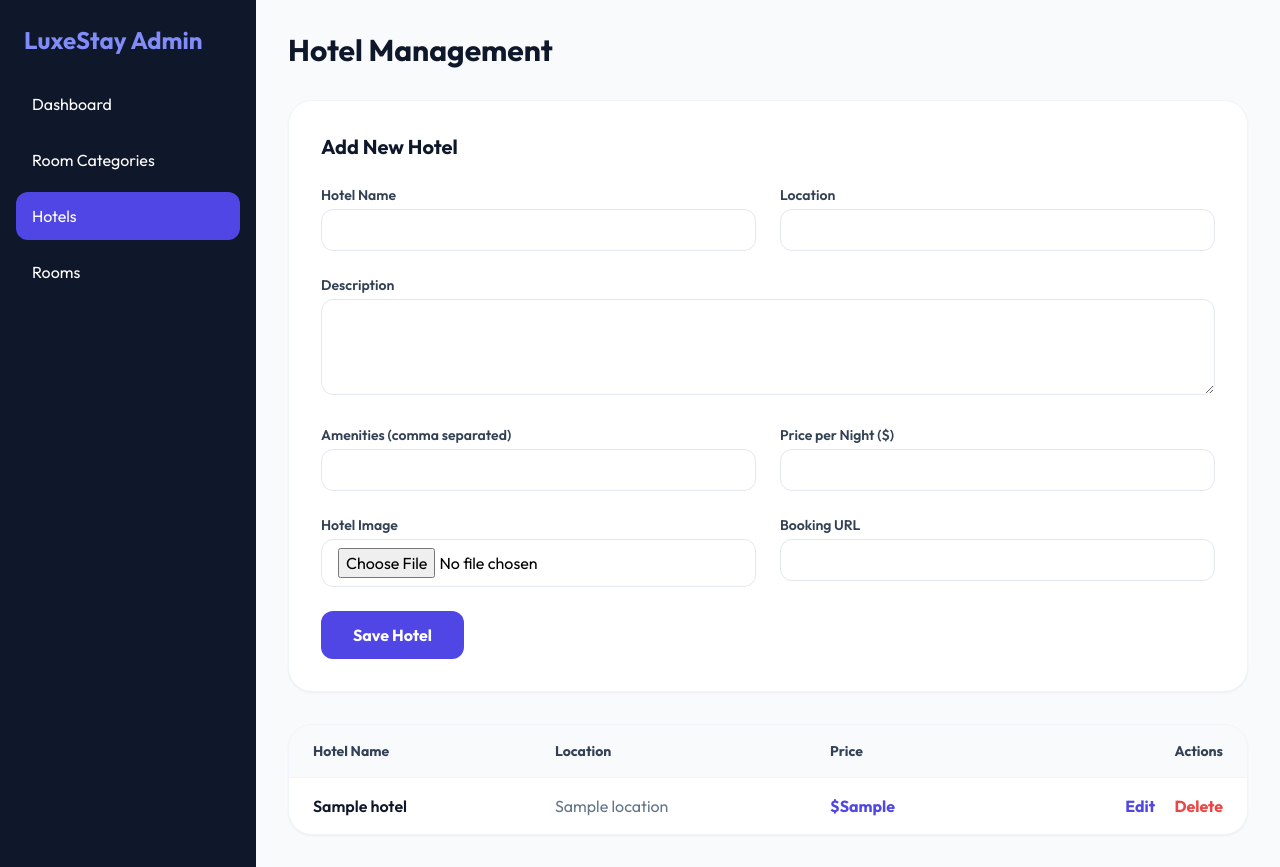
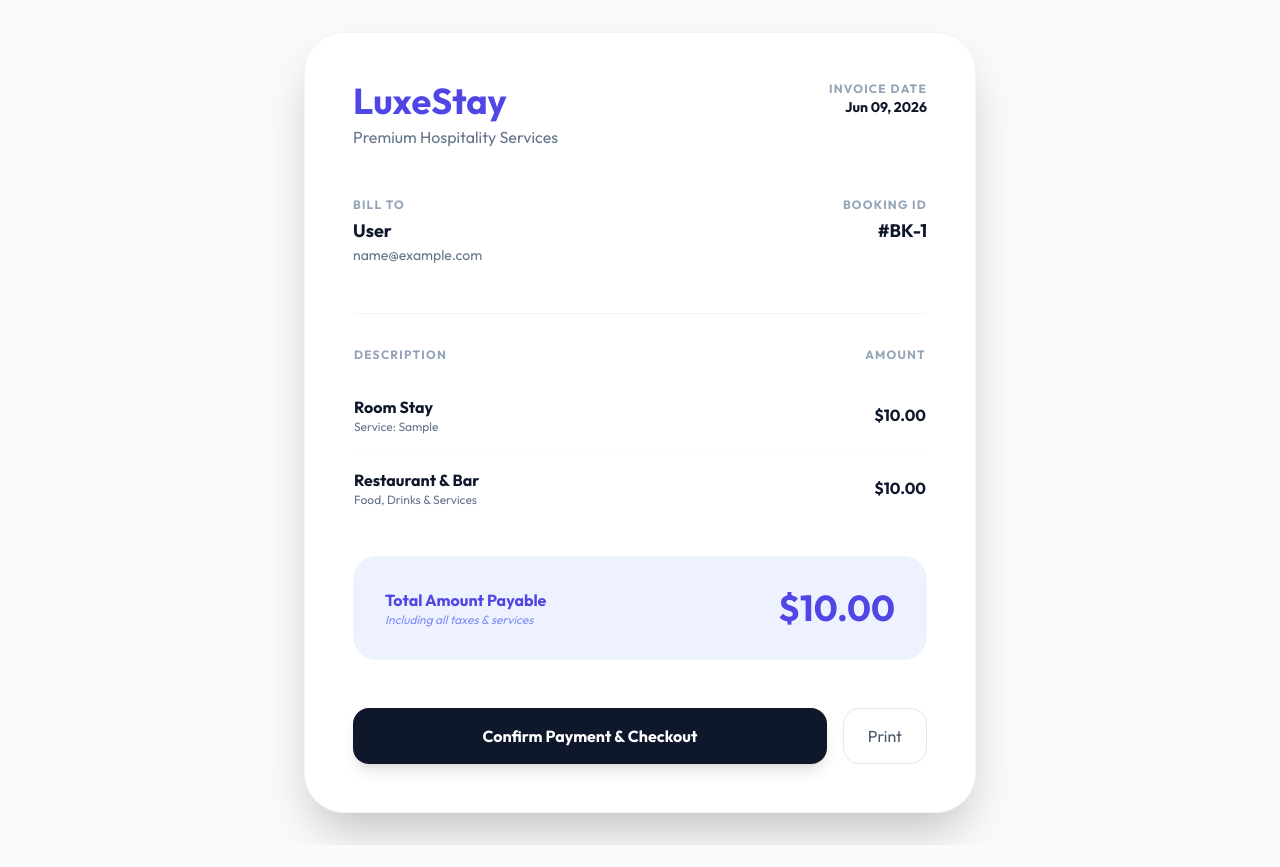
Before and after one commit to Kalharapasan/Hotel-Management-System, a PHP site: template Views/Admin/bill.php in a window 1280 px wide. After the commit the page ends 845 px from the top, so only its background shows below. Run offline with PHP 8.4, Linux system fonts and the light colour scheme; the template is opened without the code that fills it: most values are stand-ins (such as "Sample title", 1, 10 or a date in 2020); data that the repository does not hold is empty; some libraries are stand-ins or nearby versions.

Commit message:
Complete bill.php

```diff
--- a/Views/Admin/bill.php
+++ b/Views/Admin/bill.php
@@ -3,95 +3,78 @@
 <head>
     <meta charset="UTF-8">
     <meta name="viewport" content="width=device-width, initial-scale=1.0">
-    <title>Manage Hotels | LuxeStay Admin</title>
+    <title>Customer Bill | LuxeStay Admin</title>
     <script src="https://cdn.tailwindcss.com"></script>
     <link href="https://fonts.googleapis.com/css2?family=Outfit:wght@300;400;600;700&display=swap" rel="stylesheet">
     <style>body { font-family: 'Outfit', sans-serif; }</style>
 </head>
-<body class="bg-slate-50 min-h-screen flex">
-    <aside class="w-64 bg-slate-900 text-white flex flex-col hidden md:flex">
-        <div class="p-6"><span class="text-2xl font-bold text-indigo-400">LuxeStay Admin</span></div>
-        <nav class="flex-1 px-4 space-y-2">
-            <a href="/admin" class="flex items-center px-4 py-3 hover:bg-slate-800 rounded-xl transition">Dashboard</a>
-            <a href="/admin/categories" class="flex items-center px-4 py-3 hover:bg-slate-800 rounded-xl transition">Room Categories</a>
-            <a href="/admin/hotels" class="flex items-center px-4 py-3 bg-indigo-600 rounded-xl">Hotels</a>
-            <a href="/admin/rooms" class="flex items-center px-4 py-3 hover:bg-slate-800 rounded-xl transition">Rooms</a>
-        </nav>
-    </aside>
-
-    <main class="flex-1 p-8">
-        <h1 class="text-3xl font-bold text-slate-900 mb-8">Hotel Management</h1>
-
-        <div class="bg-white p-8 rounded-3xl border border-slate-100 shadow-sm mb-8">
-            <h2 class="text-xl font-bold text-slate-900 mb-6"><?php echo $edit_hotel ? 'Edit' : 'Add New'; ?> Hotel</h2>
-            <form action="/admin/save-hotel" method="POST" enctype="multipart/form-data" class="grid grid-cols-1 md:grid-cols-2 gap-6">
-                <input type="hidden" name="hotel_id" value="<?php echo $edit_hotel['id'] ?? ''; ?>">
-                <input type="hidden" name="existing_image" value="<?php echo $edit_hotel['image_url'] ?? ''; ?>">
-                <div>
-                    <label class="block text-sm font-semibold text-slate-700 mb-1">Hotel Name</label>
-                    <input type="text" name="name" value="<?php echo $edit_hotel['name'] ?? ''; ?>" required class="w-full px-4 py-2 rounded-xl border border-slate-200 outline-none focus:ring-2 focus:ring-indigo-500">
-                </div>
-                <div>
-                    <label class="block text-sm font-semibold text-slate-700 mb-1">Location</label>
-                    <input type="text" name="location" value="<?php echo $edit_hotel['location'] ?? ''; ?>" required class="w-full px-4 py-2 rounded-xl border border-slate-200 outline-none focus:ring-2 focus:ring-indigo-500">
-                </div>
-                <div class="md:col-span-2">
-                    <label class="block text-sm font-semibold text-slate-700 mb-1">Description</label>
-                    <textarea name="description" class="w-full px-4 py-2 rounded-xl border border-slate-200 outline-none focus:ring-2 focus:ring-indigo-500 h-24"><?php echo $edit_hotel['description'] ?? ''; ?></textarea>
-                </div>
-                <div>
-                    <label class="block text-sm font-semibold text-slate-700 mb-1">Amenities (comma separated)</label>
-                    <input type="text" name="amenities" value="<?php echo $edit_hotel['amenities'] ?? ''; ?>" class="w-full px-4 py-2 rounded-xl border border-slate-200 outline-none focus:ring-2 focus:ring-indigo-500">
-                </div>
-                <div>
-                    <label class="block text-sm font-semibold text-slate-700 mb-1">Price per Night ($)</label>
-                    <input type="number" step="0.01" name="price" value="<?php echo $edit_hotel['price_per_night'] ?? ''; ?>" required class="w-full px-4 py-2 rounded-xl border border-slate-200 outline-none focus:ring-2 focus:ring-indigo-500">
-                </div>
-                <div>
-                    <label class="block text-sm font-semibold text-slate-700 mb-1">Hotel Image</label>
-                    <input type="file" name="image" class="w-full px-4 py-2 rounded-xl border border-slate-200 outline-none">
-                    <?php if(!empty($edit_hotel['image_url'])): ?>
-                        <div class="mt-2 text-xs text-slate-400 italic">Current: <?php echo basename($edit_hotel['image_url']); ?></div>
-                    <?php endif; ?>
-                </div>
-                <div>
-                    <label class="block text-sm font-semibold text-slate-700 mb-1">Booking URL</label>
-                    <input type="text" name="booking_url" value="<?php echo $edit_hotel['booking_url'] ?? ''; ?>" class="w-full px-4 py-2 rounded-xl border border-slate-200 outline-none focus:ring-2 focus:ring-indigo-500">
-                </div>
-                <div class="md:col-span-2 flex gap-4">
-                    <button type="submit" name="save_hotel" class="bg-indigo-600 text-white px-8 py-3 rounded-xl font-bold hover:bg-indigo-700 transition">Save Hotel</button>
-                    <?php if($edit_hotel): ?>
-                        <a href="/admin/hotels" class="bg-slate-200 text-slate-700 px-8 py-3 rounded-xl font-bold hover:bg-slate-300 transition">Cancel</a>
-                    <?php endif; ?>
-                </div>
-            </form>
+<body class="bg-slate-50 min-h-screen flex items-center justify-center p-8">
+    <div class="max-w-2xl w-full bg-white rounded-[40px] shadow-2xl p-12 border border-slate-100">
+        <div class="flex justify-between items-start mb-12">
+            <div>
+                <h1 class="text-4xl font-bold text-indigo-600">LuxeStay</h1>
+                <p class="text-slate-500 mt-1">Premium Hospitality Services</p>
+            </div>
+            <div class="text-right">
+                <div class="text-xs font-bold text-slate-400 uppercase tracking-widest">Invoice Date</div>
+                <div class="text-sm font-bold text-slate-900"><?php echo date('M d, Y'); ?></div>
+            </div>
         </div>
 
-        <div class="bg-white rounded-3xl border border-slate-100 shadow-sm overflow-hidden">
+        <div class="grid grid-cols-2 gap-8 mb-12">
+            <div>
+                <div class="text-xs font-bold text-slate-400 uppercase tracking-widest mb-1">Bill To</div>
+                <div class="text-lg font-bold text-slate-900"><?php echo $booking['fullname']; ?></div>
+                <div class="text-sm text-slate-500"><?php echo $booking['email']; ?></div>
+            </div>
+            <div class="text-right">
+                <div class="text-xs font-bold text-slate-400 uppercase tracking-widest mb-1">Booking ID</div>
+                <div class="text-lg font-bold text-slate-900">#BK-<?php echo $booking['id']; ?></div>
+            </div>
+        </div>
+
+        <div class="border-t border-slate-100 pt-8 mb-8">
             <table class="w-full text-left">
-                <thead class="bg-slate-50 border-b border-slate-100">
-                    <tr>
-                        <th class="px-6 py-4 text-sm font-bold text-slate-700">Hotel Name</th>
-                        <th class="px-6 py-4 text-sm font-bold text-slate-700">Location</th>
-                        <th class="px-6 py-4 text-sm font-bold text-slate-700">Price</th>
-                        <th class="px-6 py-4 text-sm font-bold text-slate-700 text-right">Actions</th>
+                <thead>
+                    <tr class="text-xs font-bold text-slate-400 uppercase tracking-widest">
+                        <th class="pb-4">Description</th>
+                        <th class="pb-4 text-right">Amount</th>
                     </tr>
                 </thead>
                 <tbody class="divide-y divide-slate-50">
-                    <?php while($hotel = $hotels->fetch_assoc()): ?>
-                    <tr class="hover:bg-slate-50 transition">
-                        <td class="px-6 py-4 font-semibold text-slate-900"><?php echo $hotel['name']; ?></td>
-                        <td class="px-6 py-4 text-slate-500"><?php echo $hotel['location']; ?></td>
-                        <td class="px-6 py-4 font-bold text-indigo-600">$<?php echo $hotel['price_per_night']; ?></td>
-                        <td class="px-6 py-4 text-right">
-                            <a href="/admin/hotels?edit=<?php echo $hotel['id']; ?>" class="text-indigo-600 hover:text-indigo-800 font-bold mr-4">Edit</a>
-                            <a href="/admin/delete-hotel?id=<?php echo $hotel['id']; ?>" onclick="return confirm('Are you sure?')" class="text-red-500 hover:text-red-700 font-bold">Delete</a>
+                    <tr>
+                        <td class="py-4">
+                            <div class="font-bold text-slate-900">Room Stay</div>
+                            <div class="text-xs text-slate-500">Service: <?php echo ucfirst($booking['item_type']); ?></div>
                         </td>
+                        <td class="py-4 text-right font-bold text-slate-900">$<?php echo number_format($room_price, 2); ?></td>
                     </tr>
-                    <?php endwhile; ?>
+                    <tr>
+                        <td class="py-4">
+                            <div class="font-bold text-slate-900">Restaurant & Bar</div>
+                            <div class="text-xs text-slate-500">Food, Drinks & Services</div>
+                        </td>
+                        <td class="py-4 text-right font-bold text-slate-900">$<?php echo number_format($restaurant_total, 2); ?></td>
+                    </tr>
                 </tbody>
             </table>
         </div>
-    </main>
+
+        <div class="bg-indigo-50 rounded-3xl p-8 flex justify-between items-center mb-12">
+            <div>
+                <div class="text-indigo-600 font-bold">Total Amount Payable</div>
+                <div class="text-xs text-indigo-400 italic">Including all taxes & services</div>
+            </div>
+            <div class="text-4xl font-black text-indigo-600">$<?php echo number_format($total, 2); ?></div>
+        </div>
+
+        <form action="/admin/checkout" method="POST" class="flex gap-4">
+            <input type="hidden" name="booking_id" value="<?php echo $booking['id']; ?>">
+            <input type="hidden" name="user_id" value="<?php echo $booking['user_id']; ?>">
+            <input type="hidden" name="total_amount" value="<?php echo $total; ?>">
+            <button type="submit" class="flex-1 bg-slate-900 text-white py-4 rounded-2xl font-bold hover:bg-indigo-600 transition shadow-lg">Confirm Payment & Checkout</button>
+            <button type="button" onclick="window.print()" class="px-6 bg-white border border-slate-200 text-slate-600 rounded-2xl hover:bg-slate-50 transition">Print</button>
+        </form>
+    </div>
 </body>
 </html>
```
